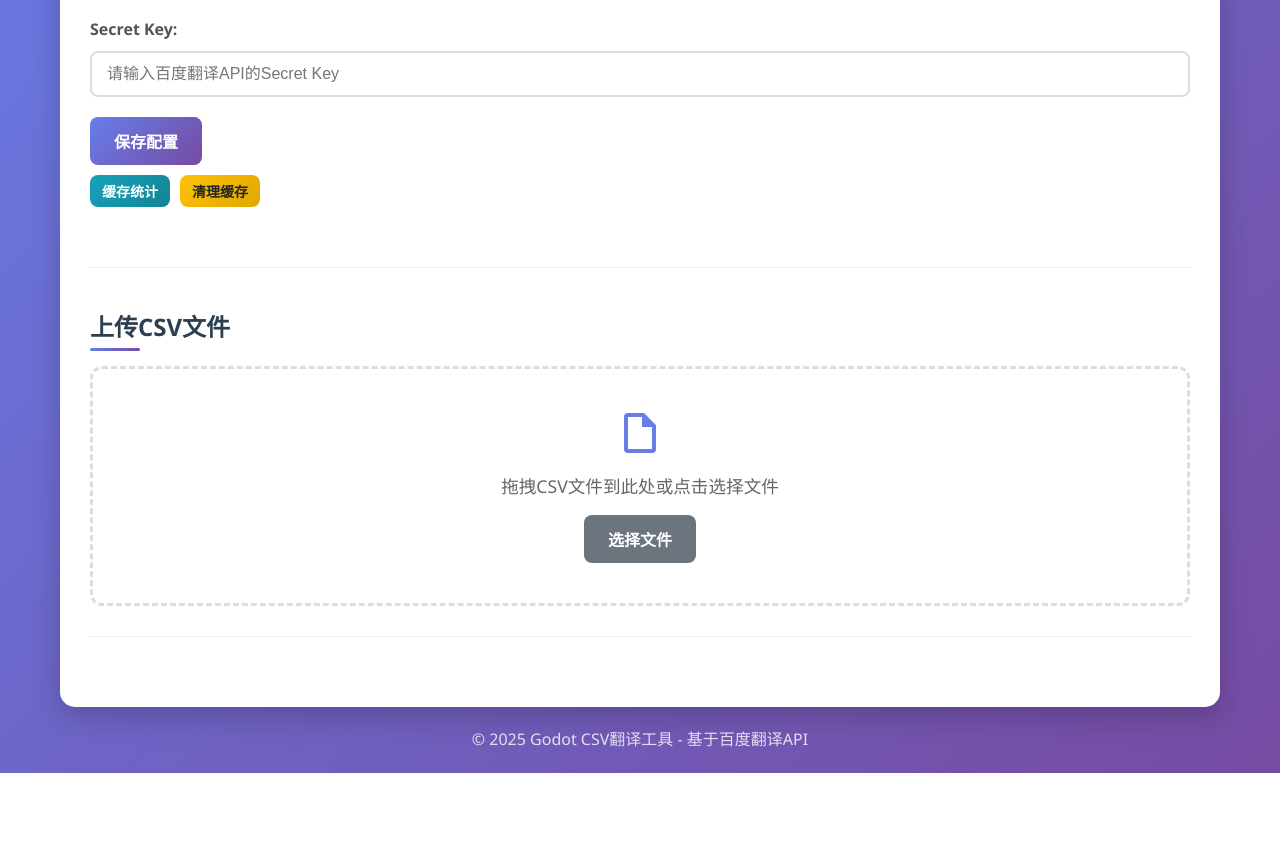
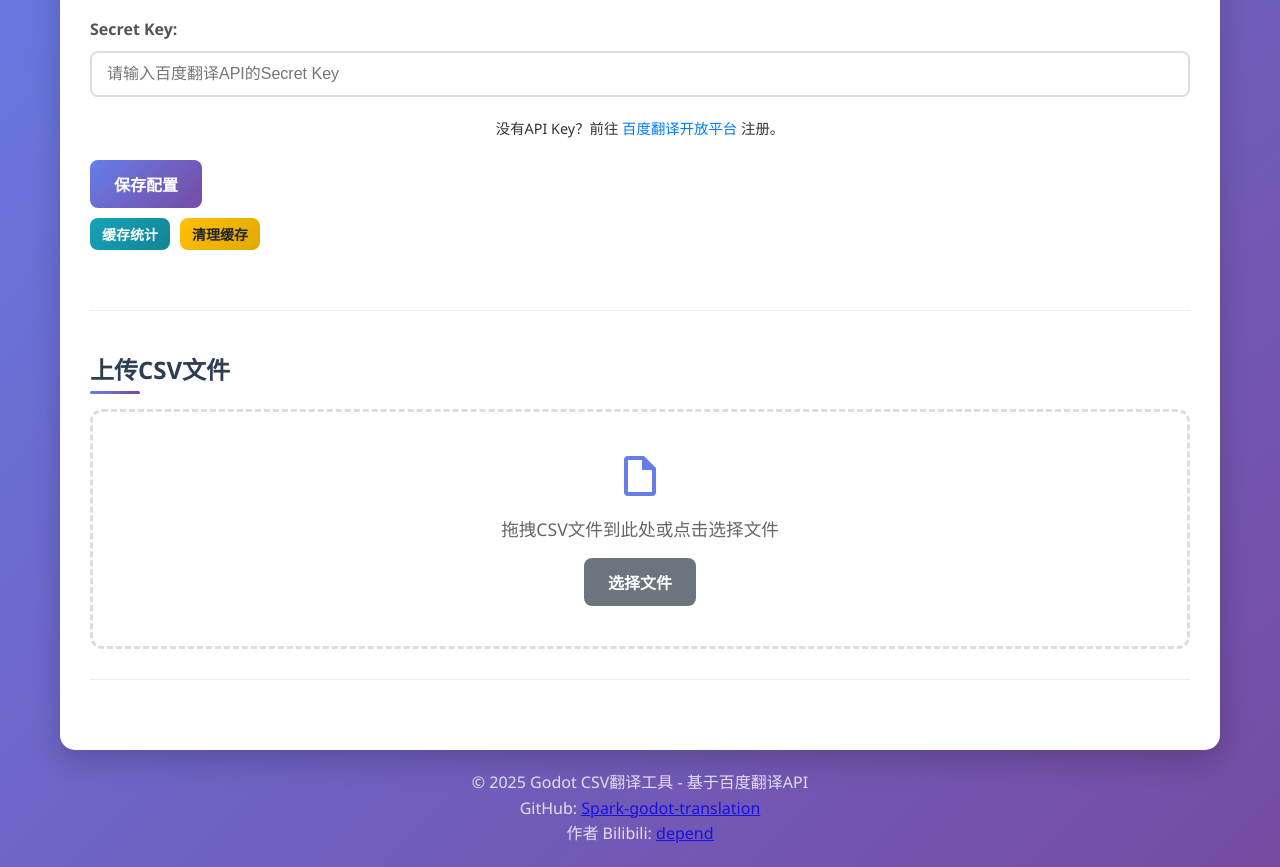
Before and after one commit to dependon/Spark-godot-translation, a website: page public/index.html in a window 1280 px wide. Shown: the part 369-1236 px from the top of the page. Before the commit the page ends 1142 px from the top, so only its background shows below. Drawn offline with nearby package versions, Linux system fonts and the light colour scheme; no server answers.

Commit message:
feat(ui): 添加API链接和作者信息到页面
- 在配置表单中添加百度翻译API注册链接
- 在页脚添加GitHub仓库和作者Bilibili链接
- 新增相关CSS样式

```diff
--- a/public/index.html
+++ b/public/index.html
@@ -30,6 +30,9 @@
                     <div class="form-group">
                         <label for="secretKey">Secret Key:</label>
                         <input type="password" id="secretKey" placeholder="请输入百度翻译API的Secret Key">
+                    </div>
+                    <div class="form-group">
+                        <p class="api-link">没有API Key？前往 <a href="https://fanyi-api.baidu.com/api/trans/product/desktop?req=developer" target="_blank">百度翻译开放平台</a> 注册。</p>
                     </div>
                     <button id="configBtn" class="btn btn-primary">保存配置</button>
                     <div class="cache-controls">
@@ -114,6 +117,8 @@
 
         <footer>
             <p>&copy; 2025 Godot CSV翻译工具 - 基于百度翻译API</p>
+            <p>GitHub: <a href="https://github.com/dependon/Spark-godot-translation" target="_blank">Spark-godot-translation</a></p>
+            <p>作者 Bilibili: <a href="https://space.bilibili.com/144159485" target="_blank">depend</a></p>
         </footer>
     </div>
 
--- a/public/styles.css
+++ b/public/styles.css
@@ -594,3 +594,19 @@ footer {
     content: '🔗';
     font-size: 16px;
 }
+
+/* API链接样式 */
+.api-link {
+    font-size: 0.9em;
+    margin-top: 10px;
+    text-align: center;
+}
+
+.api-link a {
+    color: #007bff;
+    text-decoration: none;
+}
+
+.api-link a:hover {
+    text-decoration: underline;
+}
```
